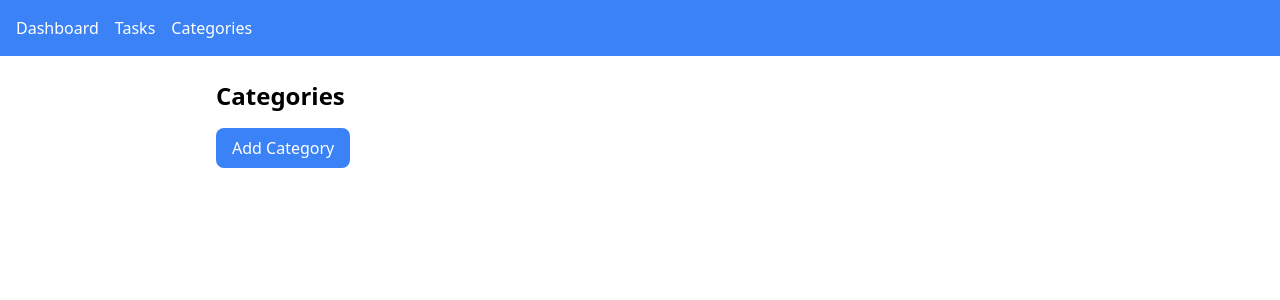
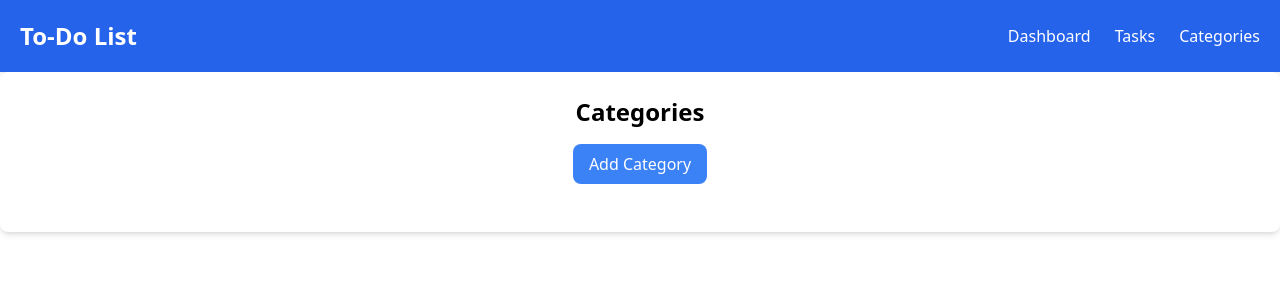
Before and after one commit to JavaAura/Termoussi_Lamiaa_S5_B1_ToDoList-, an Angular app: page /categories in a window 1280 px wide. Shown: the top 300 px of the page. Built offline with nearby package versions, Linux system fonts and the light colour scheme.

Commit message:
TOd-6 change design

```diff
--- a/src/app/components/categories-list/categories-list.component.html
+++ b/src/app/components/categories-list/categories-list.component.html
@@ -1,12 +1,19 @@
-<div class="categories-list-container p-6 max-w-4xl mx-auto">
-    <h2 class="text-2xl font-bold mb-4">Categories</h2>
+<!-- Categories Section -->
+<div class="categories-section bg-white p-6 rounded-lg shadow-md">
+    <h2 class="text-2xl font-bold mb-4 text-center">Categories</h2>
 
     <!-- Button to add new category -->
     <button
-        class="btn btn-primary bg-blue-500 text-white px-4 py-2 rounded-lg hover:bg-blue-600 transition duration-200"
+        class="btn btn-primary bg-blue-500 text-white px-4 py-2 rounded-lg hover:bg-blue-600 transition duration-200 mb-4 block mx-auto"
         (click)="onAddCategory()">
         Add Category
     </button>
+
+    <!-- Conditionally display the category form -->
+    <div *ngIf="showCategoryForm" class="mt-6">
+        <app-category-form [categoryToUpdate]="categoryToUpdate"
+            (categorySaved)="onCategorySaved($event)"></app-category-form>
+    </div>
 
     <!-- Category list -->
     <ul class="mt-6 space-y-4">
--- a/src/app/components/categories-list/categories-list.component.ts
+++ b/src/app/components/categories-list/categories-list.component.ts
@@ -2,16 +2,20 @@ import { CommonModule } from '@angular/common';
 import { Component, OnInit } from '@angular/core';
 import { Router } from '@angular/router';
 import { CategoryService } from '../../services/category.service';
+import { Category } from '../../models/category.model';
+import { CategoryFormComponent } from '../category-form/category-form.component';
 
 @Component({
   selector: 'app-categories-list',
   standalone: true,
-  imports: [CommonModule],
+  imports: [CommonModule, CategoryFormComponent],
   templateUrl: './categories-list.component.html',
   styleUrl: './categories-list.component.scss'
 })
 export class CategoriesListComponent implements OnInit {
-  categories: { name: string }[] = [];
+  categories: Category[] = [];
+  showCategoryForm: boolean = false;
+  categoryToUpdate: Category | null = null;
 
   constructor(private categoryService: CategoryService, private router: Router) { }
   ngOnInit(): void {
@@ -22,16 +26,24 @@ export class CategoriesListComponent implements OnInit {
   }
 
   onAddCategory() {
-    this.router.navigate(['/category-form']);
+    this.showCategoryForm = true;
+    this.categoryToUpdate = null;
   }
 
-  onUpdateCategory(category: { name: string }) {
-    this.router.navigate(['/category-form'], { state: { categoryToUpdate: category } });
-    console.log(' Category to update:', category);
+  onUpdateCategory(category: Category) {
+    this.showCategoryForm = true;
+    this.categoryToUpdate = category;
   }
 
+
+  // Hide the form after saving the category
+  onCategorySaved(category: Category) {
+    this.showCategoryForm = false;
+    this.categoryToUpdate = null; // Reset categoryToUpdate
+    console.log('Category saved:', category);
+  }
   // Delete category
-  onDeleteCategory(category: { name: string }) {
+  onDeleteCategory(category: Category) {
     console.log(' Category to delete:', category);
      this.categoryService.deleteCategory(category);
 
--- a/src/app/components/category-form/category-form.component.ts
+++ b/src/app/components/category-form/category-form.component.ts
@@ -1,9 +1,10 @@
 import { CommonModule } from '@angular/common';
-import { Component } from '@angular/core';
+import { Component, EventEmitter, Input, Output } from '@angular/core';
 import { FormsModule } from '@angular/forms';
 import { ActivatedRoute, NavigationStart, Router } from '@angular/router';
 import { CategoryService } from '../../services/category.service';
 import { Subscription } from 'rxjs';
+import { Category } from '../../models/category.model';
 
 @Component({
   selector: 'app-category-form',
@@ -14,20 +15,15 @@ import { Subscription } from 'rxjs';
 })
 export class CategoryFormComponent {
   categoryName: string = ''; // To hold the category name input
-  categoryToUpdate: { name: string } | null = null;
+  @Input() categoryToUpdate: Category | null = null; // Input to update category
+  @Output() categorySaved = new EventEmitter<Category>();
   errorMessage: string = '';
 
   constructor(private categoryService: CategoryService, private router: Router, private route: ActivatedRoute) { }
 
   ngOnInit(): void {
-    if (typeof window !== 'undefined' && window.history) {
-      const navigationState = history.state['categoryToUpdate'];
-      if (navigationState) {
-        this.categoryToUpdate = navigationState;
-        this.categoryName = this.categoryToUpdate?.name || ''; // Default to empty string if name is undefined
-      }
-    } else {
-      console.log('History object not available');
+    if (this.categoryToUpdate) {
+      this.categoryName = this.categoryToUpdate.name || '';
     }
   }
 
@@ -35,19 +31,24 @@ export class CategoryFormComponent {
   onSubmit() {
     if (this.categoryName) {
       try {
+        let updatedCategory: Category;
         if (this.categoryToUpdate) {
-          // Update existing category
+          // Update existing category, include id along with name
+          updatedCategory = { ...this.categoryToUpdate, name: this.categoryName };
           this.categoryService.updateCategory(this.categoryToUpdate, this.categoryName);
-          console.log('Category Updated:', this.categoryName);
+          console.log('Category Updated:', updatedCategory);
         } else {
-          // Add new category
-          this.categoryService.addCategory({ name: this.categoryName });
-          console.log('Category Added:', this.categoryName);
+          // Add new category, generate a new id (for example purposes, you can use an auto-generated or UUID value)
+          updatedCategory = { name: this.categoryName };
+          this.categoryService.addCategory(updatedCategory);
+          console.log('Category Added:', updatedCategory);
         }
-        this.router.navigate(['categories']);
+        this.categorySaved.emit(updatedCategory);
+
       } catch (error: any) {
         this.errorMessage = error.message;
       }
     }
   }
+
 }
--- a/src/app/components/header/header.component.html
+++ b/src/app/components/header/header.component.html
@@ -1,7 +1,30 @@
-<nav class="bg-blue-500 p-4 text-white">
-    <ul class="flex space-x-4">
-        <li><a routerLink="/" routerLinkActive="font-bold">Dashboard</a></li>
-        <li><a routerLink="/tasks" routerLinkActive="font-bold">Tasks</a></li>
-        <li><a routerLink="/categories" routerLinkActive="font-bold">Categories</a></li>
-    </ul>
+<nav class="bg-blue-600 p-5 shadow-lg">
+    <div class="max-w-7xl mx-auto flex justify-between items-center">
+        <!-- Logo or app name (optional) -->
+        <div class="text-white text-2xl font-semibold">
+            <a href="/" class="hover:text-blue-200">To-Do List</a>
+        </div>
+
+        <!-- Navigation Links -->
+        <ul class="flex space-x-6">
+            <li>
+                <a routerLink="/" routerLinkActive="font-bold text-blue-300"
+                    class="text-white hover:text-blue-200 transition duration-300">
+                    Dashboard
+                </a>
+            </li>
+            <li>
+                <a routerLink="/tasks" routerLinkActive="font-bold text-blue-300"
+                    class="text-white hover:text-blue-200 transition duration-300">
+                    Tasks
+                </a>
+            </li>
+            <li>
+                <a routerLink="/categories" routerLinkActive="font-bold text-blue-300"
+                    class="text-white hover:text-blue-200 transition duration-300">
+                    Categories
+                </a>
+            </li>
+        </ul>
+    </div>
 </nav>
```
Also changed, not shown: src/app/components/category-form/category-form.component.html (indentation only).
